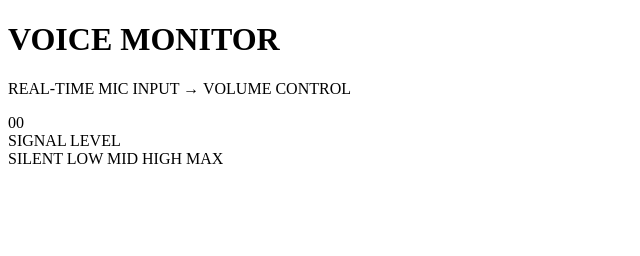
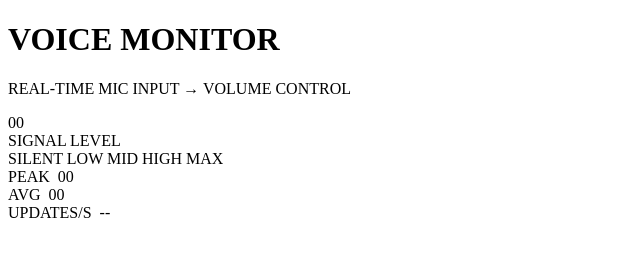
Before and after one commit to suhanstha09/voiceslider, a plain HTML site: page index.html in a window 1280 px wide. Shown: the whole page, without its empty margins (0-640 px from the left). Drawn offline with Linux system fonts and the light colour scheme.

Commit message:
feat: add waveform and info row sections to index.html for audio monitoring

```diff
--- a/index.html
+++ b/index.html
@@ -39,6 +39,17 @@
       <div class="ticks" id="ticks"></div>
 
      </div>
+
+     <div class="waveform" id="waveform"></div>
+
+     <div class="info-row">
+      <div class="info-item">PEAK &nbsp;<span id="peakVal">00</span></div>
+      <div class="info-item">AVG &nbsp;<span id="avgVal">00</span></div>
+      <div class="info-item">UPDATES/S &nbsp;<span id="rateVal">--</span></div>
+     </div>
+
+
+
     </div>
     <script src="script.js"></script>
 </body>
```
